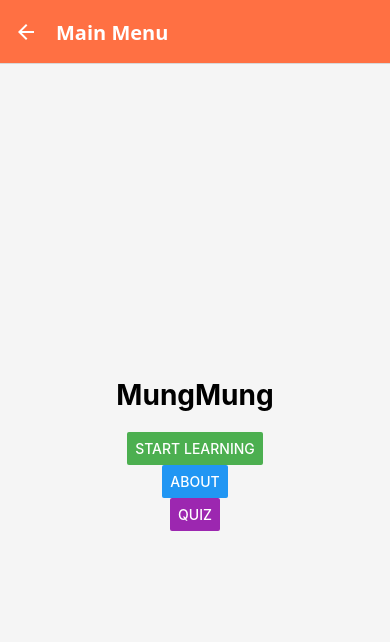
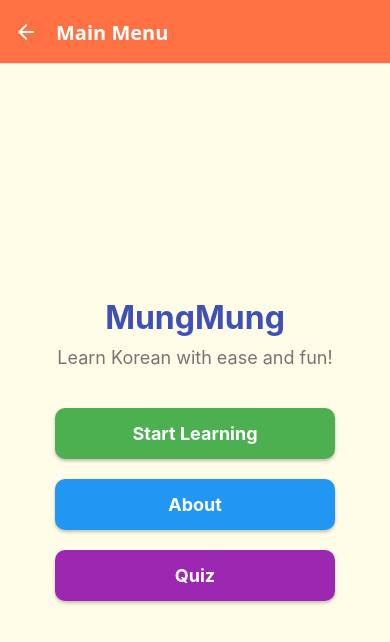
Before and after one commit to toy214/MungMungv2, a React Native app: screen /Menu in a window 390 px wide. Shown: the top 642 px of the page. Built offline with nearby package versions, Linux system fonts and the light colour scheme.

Commit message:
Update MenuScreen.js
menu screen friendly with Andorid

```diff
--- a/MenuScreen.js
+++ b/MenuScreen.js
@@ -1,25 +1,31 @@
 import React from 'react';
-import { View, Text, Button, StyleSheet } from 'react-native';
+import { View, Text, TouchableOpacity, StyleSheet } from 'react-native';
 
 export default function MenuScreen({ navigation }) {
   return (
     <View style={styles.container}>
       <Text style={styles.title}>MungMung</Text>
-      <Button
-        title="Start Learning"
-        onPress={() => navigation.navigate('Home')}
-        color="#4CAF50"
-      />
-      <Button
-        title="About"
-        onPress={() => navigation.navigate('About')}
-        color="#2196F3"
-      />
-      <Button
-        title="Quiz"
-        onPress={() => navigation.navigate('Quiz')} // Navigate to QuizScreen
-        color="#9C27B0"
-      />
+      <Text style={styles.subtitle}>Learn Korean with ease and fun!</Text>
+      <View style={styles.buttonContainer}>
+        <TouchableOpacity
+          style={[styles.menuButton, { backgroundColor: '#4CAF50' }]}
+          onPress={() => navigation.navigate('Home')}
+        >
+          <Text style={styles.buttonText}>Start Learning</Text>
+        </TouchableOpacity>
+        <TouchableOpacity
+          style={[styles.menuButton, { backgroundColor: '#2196F3' }]}
+          onPress={() => navigation.navigate('About')}
+        >
+          <Text style={styles.buttonText}>About</Text>
+        </TouchableOpacity>
+        <TouchableOpacity
+          style={[styles.menuButton, { backgroundColor: '#9C27B0' }]}
+          onPress={() => navigation.navigate('Quiz')}
+        >
+          <Text style={styles.buttonText}>Quiz</Text>
+        </TouchableOpacity>
+      </View>
     </View>
   );
 }
@@ -27,14 +33,42 @@ export default function MenuScreen({ navigation }) {
 const styles = StyleSheet.create({
   container: {
     flex: 1,
+    justifyContent: 'center',
     alignItems: 'center',
-    justifyContent: 'center',
     padding: 20,
-    backgroundColor: '#F5F5F5',
+    backgroundColor: '#FFFDE7', // Light yellow background for vibrancy
   },
   title: {
-    fontSize: 28,
+    fontSize: 32,
     fontWeight: 'bold',
-    marginBottom: 20,
+    marginBottom: 10,
+    color: '#3F51B5',
+  },
+  subtitle: {
+    fontSize: 18,
+    color: '#757575',
+    marginBottom: 30,
+    textAlign: 'center',
+  },
+  buttonContainer: {
+    width: '100%',
+    alignItems: 'center',
+  },
+  menuButton: {
+    width: '80%',
+    paddingVertical: 15,
+    marginVertical: 10,
+    borderRadius: 10,
+    alignItems: 'center',
+    elevation: 3,
+    shadowColor: '#000',
+    shadowOffset: { width: 0, height: 2 },
+    shadowOpacity: 0.25,
+    shadowRadius: 3.5,
+  },
+  buttonText: {
+    fontSize: 18,
+    fontWeight: 'bold',
+    color: '#FFF',
   },
 });
```
